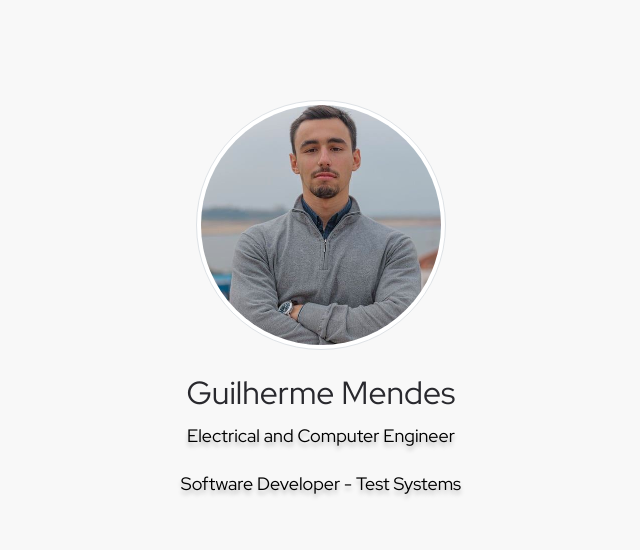
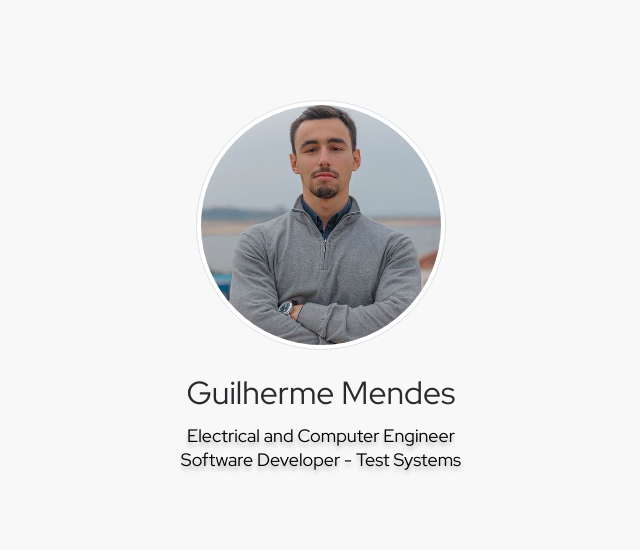
Before and after one commit to gcmendes22/gcmendes22.github.io, a plain HTML site: page index.html in a window 1280 px wide. Shown: the top 550 px of the page, without its empty margins (319-959 px from the left). Drawn offline with nearby package versions, Linux system fonts and the light colour scheme.

Commit message:
change desc

```diff
--- a/index.html
+++ b/index.html
@@ -14,8 +14,7 @@
   <div class="text-center home">
     <img src="assets/img/perfil.jpg" class="img_rounded zoom zoom-out img-thumbnail" alt="..." />
     <h2 class="mt-4">Guilherme Mendes</h2>
-    <p class="info p-1">Electrical and Computer Engineer</p>
-	<p class="info p-1">Software Developer - Test Systems</p>
+    <p class="info p-1">Electrical and Computer Engineer<br/>Software Developer - Test Systems</p>
   </div>
   <div class="footer">
     <div class="text-center">
```
